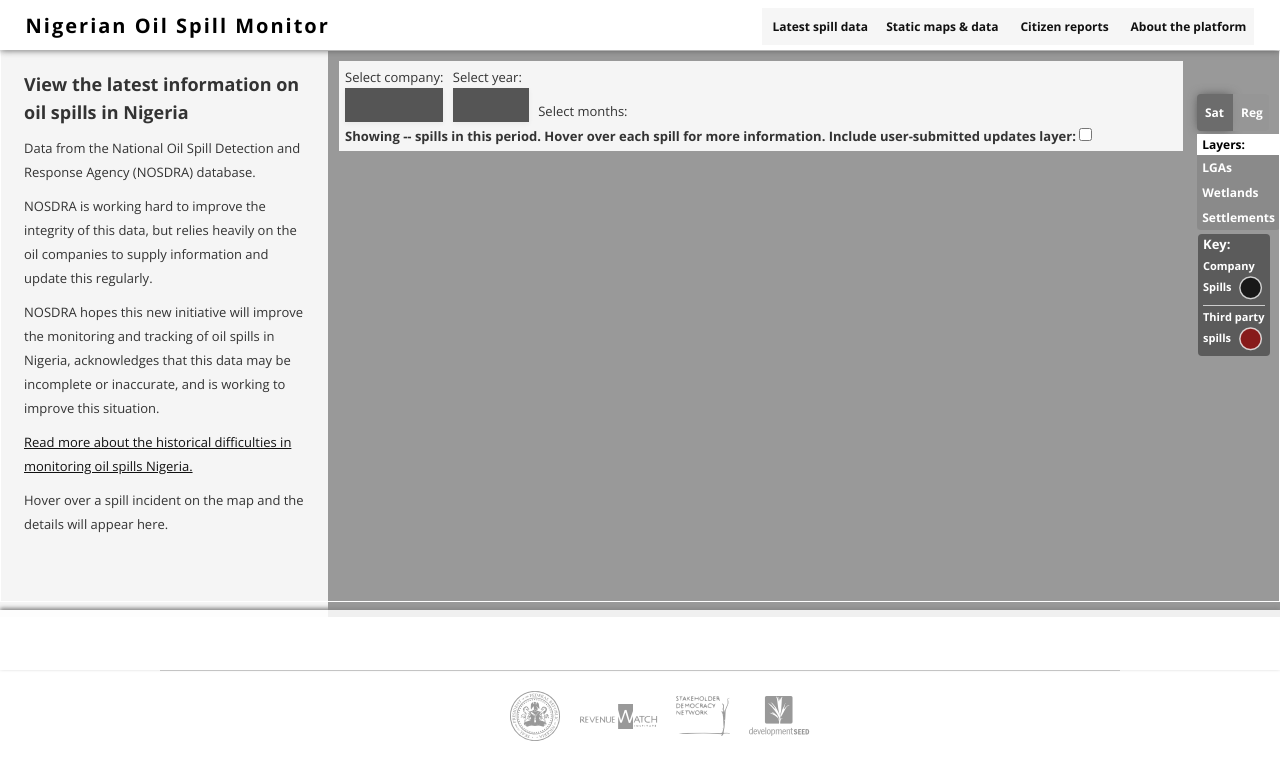
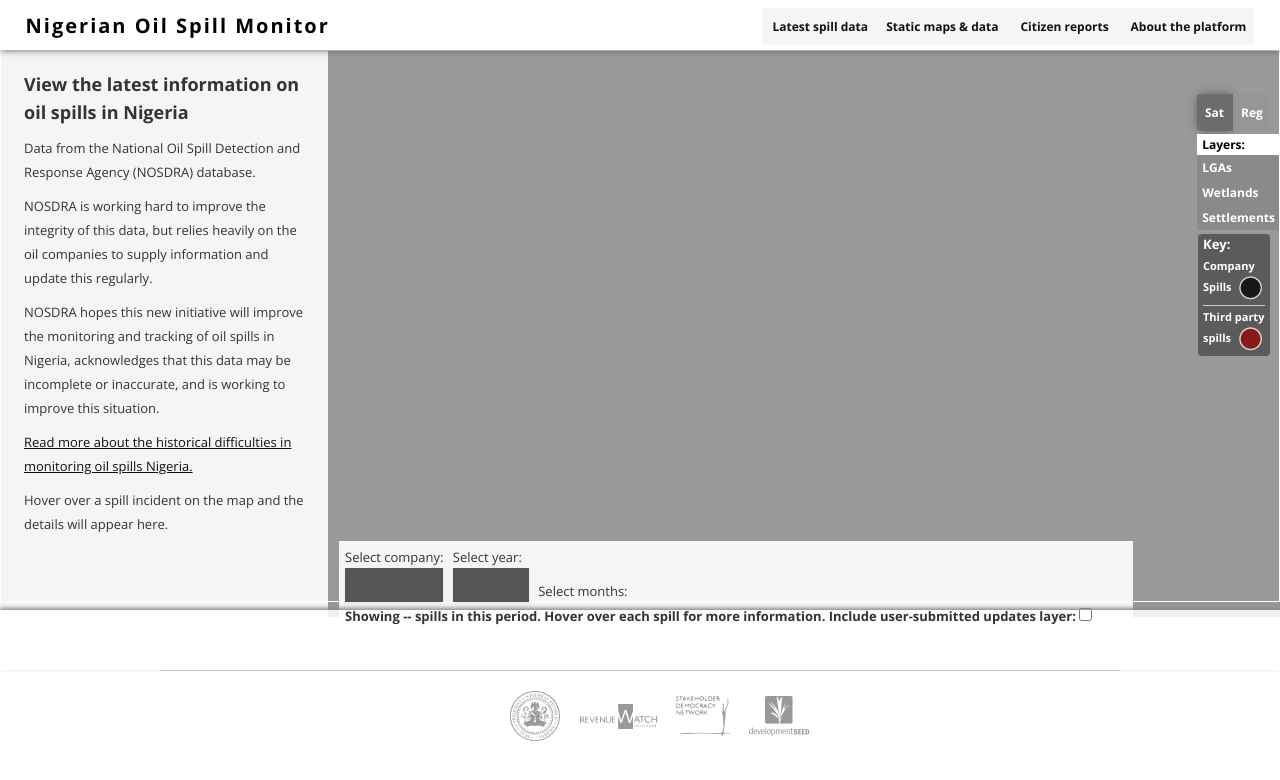
Before and after one commit to sdn4nigeria/monitoring-platform, a Jekyll site: the page built from index.html, in a window 1280 px wide. Shown: the top 780 px of the page. Built offline with Jekyll 4.4.1, drawn with Linux system fonts in a browser that asks for light colours; nearby versions of some CDN libraries; some web fonts are replaced; library files that are not in the unit come from our copies; Markdown is read by kramdown in place of the engine named in the settings.

Commit message:
Update style.css

```diff
--- a/_includes/css/style.css
+++ b/_includes/css/style.css
@@ -115,7 +115,9 @@ sup {
 .filter {
     height: 40px;
     padding-top: 10px;
-    position:relative;
+    position:absolute;
+    bottom:20px;
+    right:50px;
 }
 ul.layers li a,
 .filter a {
```
